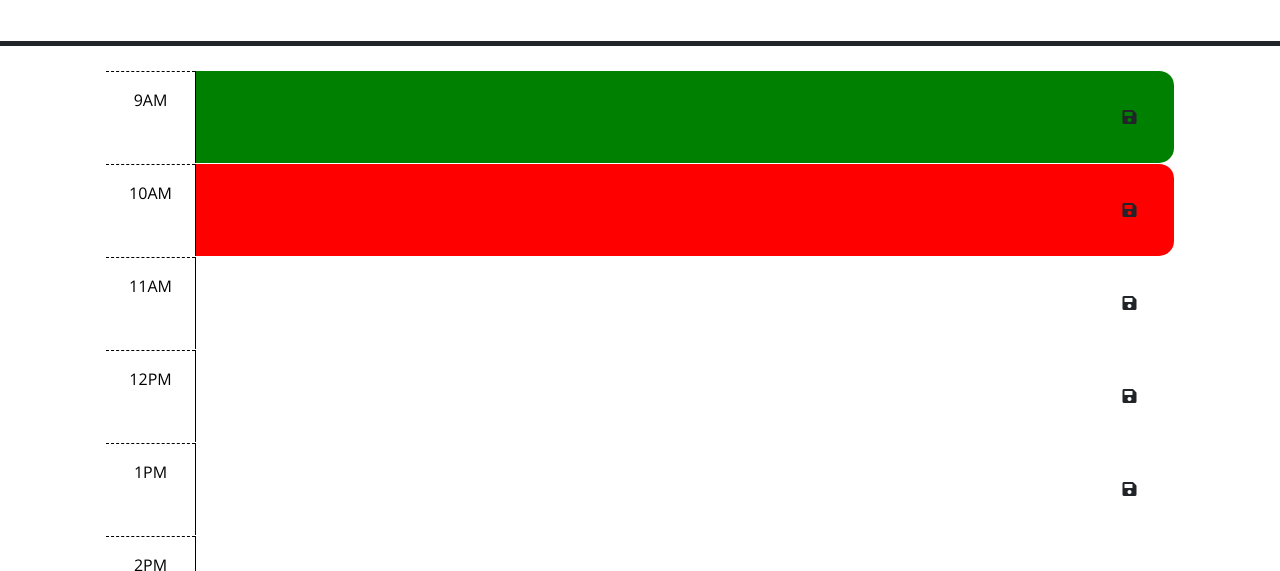
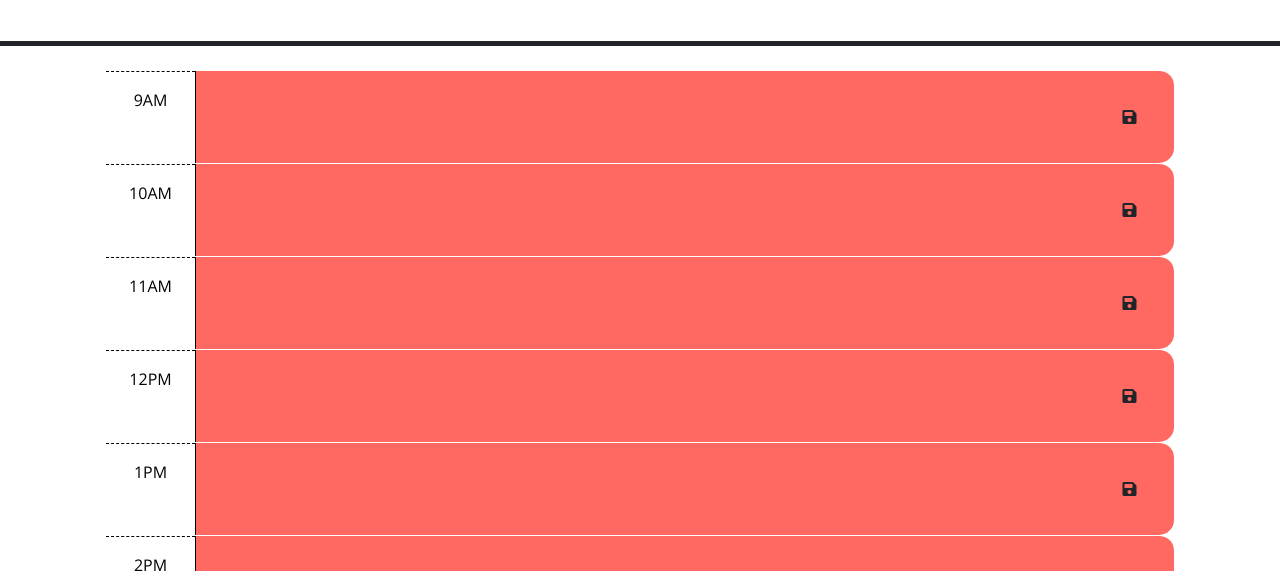
Before and after one commit to Rubenvill0811/The-workday-scheduler-dayjs-, a plain HTML site: page index.html in a window 1280 px wide. Shown: the part 227-798 px from the top of the page. Drawn offline with nearby package versions, Linux system fonts and the light colour scheme.

Commit message:
Finished the logic for the color coding and got the app to track the coloring with the time.

```diff
--- a/index.html
+++ b/index.html
@@ -40,7 +40,7 @@
         -->
 
       <!-- Example of a past time block. The "past" class adds a gray background color. -->
-      <div id="9" class="row time-block past">
+      <div id="9" class="row time-block ">
         <div class="col-2 col-md-1 hour text-center py-3">9AM</div>
         <textarea id="hour-9" class="col-8 col-md-10 description" rows="3"></textarea>
         <button class="btn saveBtn9 col-2 col-md-1" aria-label="save">
@@ -49,7 +49,7 @@
       </div>
 
       <!-- Example of a a present time block. The "present" class adds a red background color. -->
-      <div id="10" class="row time-block present">
+      <div id="10" class="row time-block ">
         <div class="col-2 col-md-1 hour text-center py-3">10AM</div>
         <textarea id="hour-10" class="col-8 col-md-10 description" rows="3"> </textarea>
         <button class="btn saveBtn10 col-2 col-md-1" aria-label="save">
@@ -58,49 +58,49 @@
       </div>
 
       <!-- Example of a future time block. The "future" class adds a green background color. -->
-      <div class="row time-block future">
+      <div id="11" class="row time-block ">
         <div class="col-2 col-md-1 hour text-center py-3">11AM</div>
         <textarea id="hour-11" class="col-8 col-md-10 description" rows="3"> </textarea>
         <button class="btn saveBtn11 col-2 col-md-1" aria-label="save">
           <i class="fas fa-save" aria-hidden="true"></i>
         </button>
       </div>
-      <div class="row time-block future">
+      <div id="12" class="row time-block ">
         <div class="col-2 col-md-1 hour text-center py-3">12PM</div>
         <textarea id="hour-12" class="col-8 col-md-10 description" rows="3"> </textarea>
         <button class="btn saveBtn12 col-2 col-md-1" aria-label="save">
           <i class="fas fa-save" aria-hidden="true"></i>
         </button>
       </div>
-      <div class="row time-block future">
+      <div id="13" class="row time-block ">
         <div class="col-2 col-md-1 hour text-center py-3">1PM</div>
         <textarea id="hour-13" class="col-8 col-md-10 description" rows="3"> </textarea>
         <button class="btn saveBtn1 col-2 col-md-1" aria-label="save">
           <i class="fas fa-save" aria-hidden="true"></i>
         </button>
       </div>
-      <div class="row time-block future">
+      <div id="14" class="row time-block ">
         <div class="col-2 col-md-1 hour text-center py-3">2PM</div>
         <textarea id="hour-14" class="col-8 col-md-10 description" rows="3"> </textarea>
         <button class="btn saveBtn2 col-2 col-md-1" aria-label="save">
           <i class="fas fa-save" aria-hidden="true"></i>
         </button>
       </div>
-      <div class="row time-block future">
+      <div id="15" class="row time-block ">
         <div class="col-2 col-md-1 hour text-center py-3">3PM</div>
         <textarea id="hour-15" class="col-8 col-md-10 description" rows="3"> </textarea>
         <button class="btn saveBtn3 col-2 col-md-1" aria-label="save">
           <i class="fas fa-save" aria-hidden="true"></i>
         </button>
       </div>
-      <div class="row time-block future">
+      <div id="16" class="row time-block ">
         <div class="col-2 col-md-1 hour text-center py-3">4PM</div>
         <textarea id="hour-16" class="col-8 col-md-10 description" rows="3"> </textarea>
         <button class="btn saveBtn4 col-2 col-md-1" aria-label="save">
           <i class="fas fa-save" aria-hidden="true"></i>
         </button>
       </div>
-      <div class="row time-block future">
+      <div id="17" class="row time-block ">
         <div class="col-2 col-md-1 hour text-center py-3">5PM</div>
         <textarea id="hour-17" class="col-8 col-md-10 description" rows="3"> </textarea>
         <button class="btn saveBtn5 col-2 col-md-1" aria-label="save">
--- a/script.js
+++ b/script.js
@@ -36,85 +36,88 @@ $('#date').text(currentDay)
 function timeVsTask(){
     console.log(hour)
 
-    if(hour > '9' ) {
-        $('#9').css('background-color','red' )
-    } else if (hour == '9') {
-        $('#9').css('background-color', 'beige')
-    } else if (hour < '9') {
-        $('#9').css('background-color', 'green')
+
+
+    if(hour < 9 ) {
+        $('#9').css('background-color','#77dd77' )
+    } else if (hour == 9) {
+        $('#9').css('background-color', '#d3d3d3')
+    } else if (hour > 9) {
+        $('#9').css('background-color', '#ff6961')
     }
 
 
-    if(hour > '10' ) {
-        $('#10').css('background-color','red' )
-    } else if (hour == '10') {
-        $('#10').css('background-color', 'beige')
-    } else if (hour < '10') {
-        $('#10').css('background-color', 'green')
+    if(hour < 10 ) {
+        $('#10').css('background-color','#77dd77' )
+    } else if (hour == 10) {
+        $('#10').css('background-color', '#d3d3d3')
+    } else if (hour > 10) {
+        $('#10').css('background-color', '#ff6961')
     }
 
 
-    if(hour > '11' ) {
-        $('#11').css('background-color','red' )
-    } else if (hour == '11') {
-        $('#11').css('background-color', 'beige')
-    } else if (hour < '11') {
-        $('#11').css('background-color', 'green')
+    if(hour < 11 ) {
+        $('#11').css('background-color','#77dd77' )
+    } else if (hour == 11) {
+        $('#11').css('background-color', '#d3d3d3')
+    } else if (hour > 11) {
+        $('#11').css('background-color', '#ff6961')
     }
 
 
-    if(hour > '12' ) {
-        $('#12').css('background-color','red' )
-    } else if (hour == '12') {
-        $('#12').css('background-color', 'beige')
-    } else if (hour < '12') {
-        $('#12').css('background-color', 'green')
+    if(hour < 12 ) {
+        $('#12').css('background-color','#77dd77' )
+    } else if (hour == 12) {
+        $('#12').css('background-color', '#d3d3d3')
+    } else if (hour > 12) {
+        $('#12').css('background-color', '#ff6961')
     }
 
 
-    if(hour > '13' ) {
-        $('#13').css('background-color','red' )
-    } else if (hour == '13') {
-        $('#13').css('background-color', 'beige')
-    } else if (hour < '13') {
-        $('#13').css('background-color', 'green')
+    if(hour < 13 ) {
+        $('#13').css('background-color','#77dd77' )
+    } else if (hour == 13) {
+        $('#13').css('background-color', '#d3d3d3')
+    } else if (hour > 13) {
+        $('#13').css('background-color', '#ff6961')
     }
 
 
-    if(hour > '14' ) {
-        $('#14').css('background-color','red' )
-    } else if (hour == '14') {
-        $('#14').css('background-color', 'beige')
-    } else if (hour < '14') {
-        $('#14').css('background-color', 'green')
+    if(hour < 14 ) {
+        $('#14').css('background-color','#77dd77' )
+    } else if (hour == 14) {
+        $('#14').css('background-color', '#d3d3d3')
+    } else if (hour > 14) {
+        $('#14').css('background-color', '#ff6961')
     }
 
 
-    if(hour > '15' ) {
-        $('#15').css('background-color','red' )
-    } else if (hour == '15') {
-        $('#15').css('background-color', 'beige')
-    } else if (hour < '15') {
-        $('#15').css('background-color', 'green')
+    if(hour < 15 ) {
+        $('#15').css('background-color','#77dd77' )
+    } else if (hour == 15) {
+        $('#15').css('background-color', '#d3d3d3')
+    } else if (hour > 15) {
+        $('#15').css('background-color', '#ff6961')
     }
 
 
-    if(hour > '16' ) {
-        $('#16').css('background-color','red' )
-    } else if (hour == '16') {
-        $('#16').css('background-color', 'beige')
-    } else if (hour < '16') {
-        $('#16').css('background-color', 'green')
+    if(hour < 16 ) {
+        $('#16').css('background-color','#77dd77' )
+    } else if (hour == 16) {
+        $('#16').css('background-color', '#d3d3d3')
+    } else if (hour > 16) {
+        $('#16').css('background-color', '#ff6961')
     }
 
 
-    if(hour > '17' ) {
-        $('#17').css('background-color','red' )
-    } else if (hour == '17') {
-        $('#17').css('background-color', 'beige')
-    } else if (hour < '17') {
-        $('#17').css('background-color', 'green')
+    if(hour < 17 ) {
+        $('#17').css('background-color','#77dd77' )
+    } else if (hour == 17) {
+        $('#17').css('background-color', '#d3d3d3')
+    } else if (hour > 17) {
+        $('#17').css('background-color', '#ff6961')
     }
+
 
 
 }
--- a/styles.css
+++ b/styles.css
@@ -30,7 +30,7 @@ body {
     border-top: 1px dashed #000000;
   }
 
-  /* .present {
+  .present {
     background-color: #d3d3d3;
     color: white;
   }
@@ -43,7 +43,7 @@ body {
   .future {
     background-color: #77dd77;
     color: white;
-  } */
+  }
 
   .saveBtn {
     border-left: 1px solid black;
```
